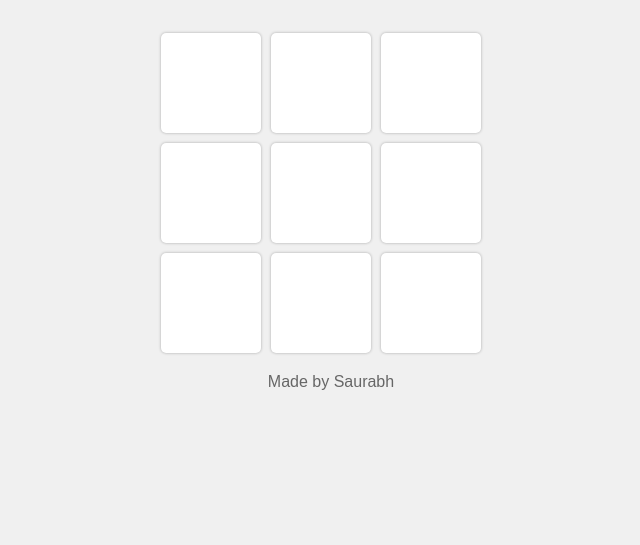
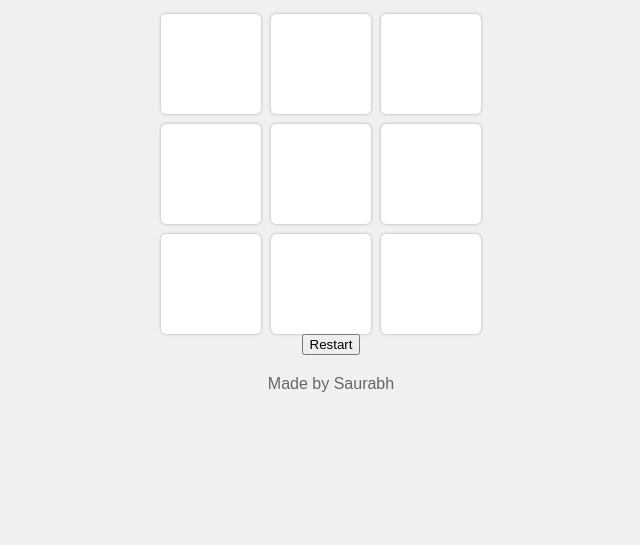
Before and after one commit to saurabhkope/tic_tac_toe_game, a plain HTML site: page index.html in a window 1280 px wide. Shown: the part 255-800 px from the top of the page, without its empty margins (309-949 px from the left). Drawn offline with Linux system fonts and the light colour scheme.

Commit message:
Update index.html

```diff
--- a/index.html
+++ b/index.html
@@ -6,6 +6,7 @@
     <script src="script.js"></script>
   </head>
   <body>
+  <div class="container-body">
     <header>
         <h1>Tic Tac Toe Game</h1>
         <p>Player 1 (X) vs. Player 2 (O)</p>
@@ -22,8 +23,11 @@
         <div class="cell" data-cell-index="7" onclick="makeMove(7)"></div>
         <div class="cell" data-cell-index="8" onclick="makeMove(8)"></div>
       </div>
+  </div>
+  <button id="restartButton">Restart</button>
      <footer>
         Made by Saurabh
       </footer>
+
   </body>
 </html>
```
